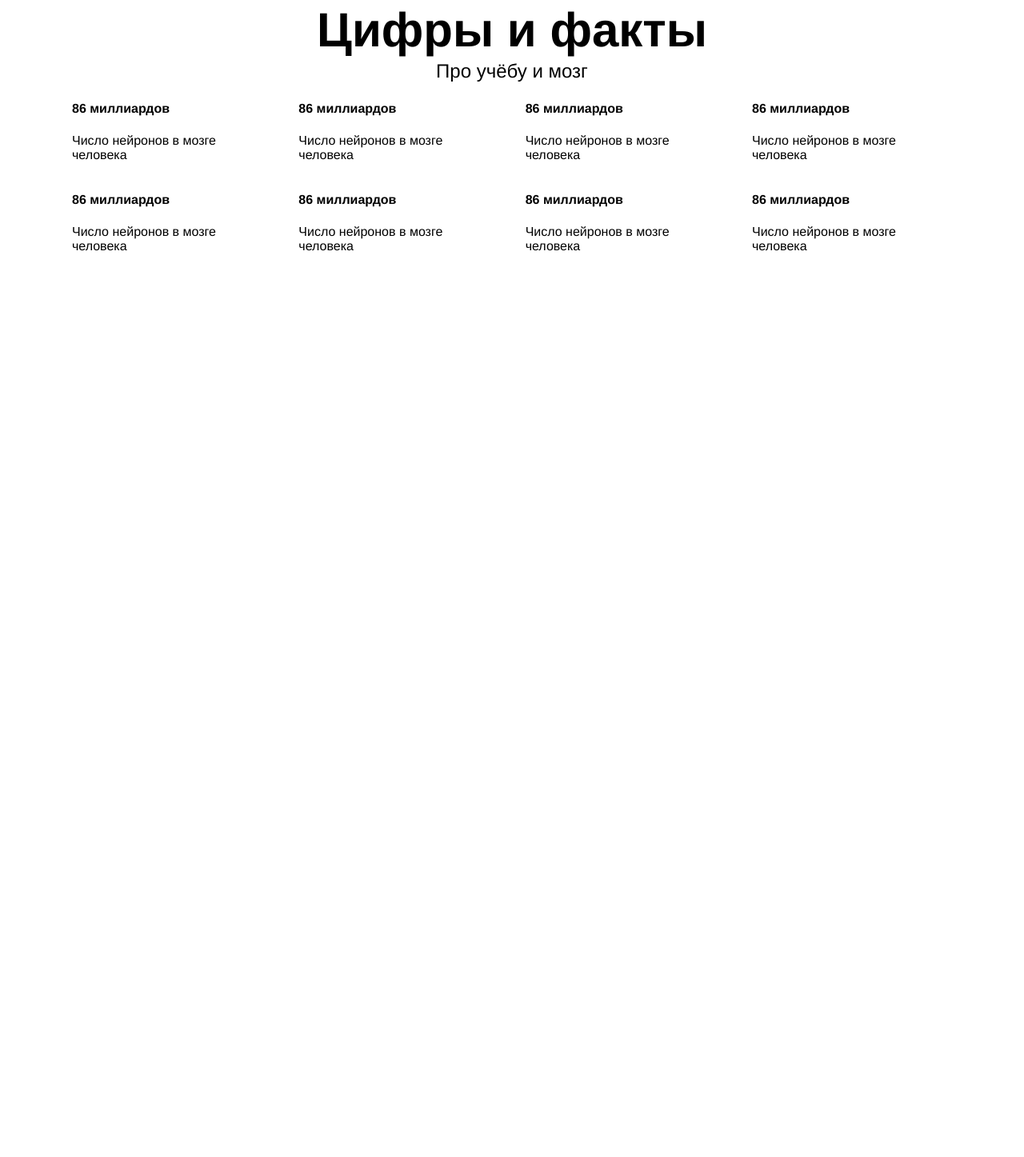
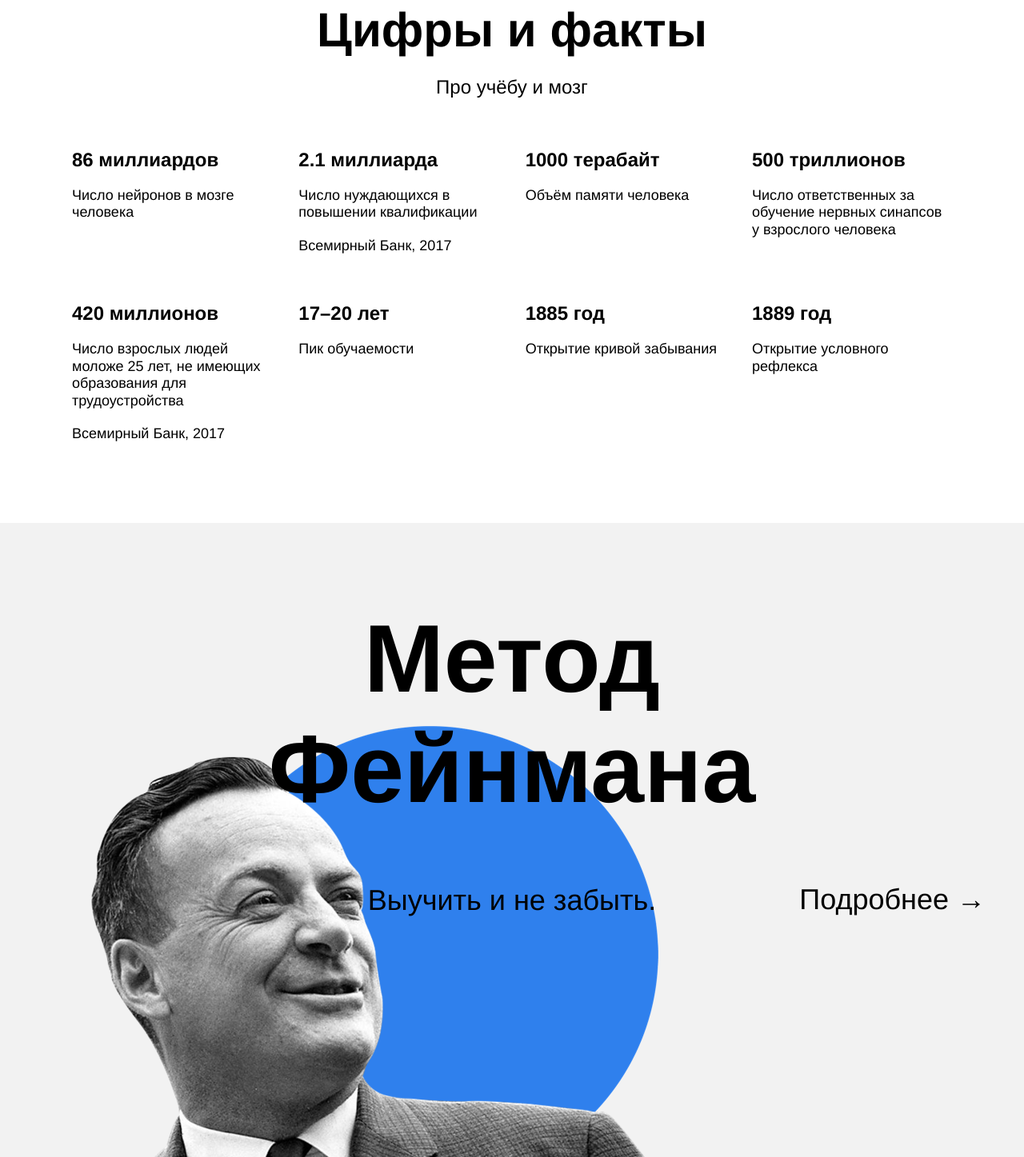
Before and after one commit to eugene-fox/how-to-learn, a plain HTML site: page index.html in a window 1280 px wide. Shown: the part 1353-2800 px from the top of the page at 80% size. Before the commit the page ends 1786 px from the top, so only its background shows below. Drawn offline with Linux system fonts and the light colour scheme.

Commit message:
feinman
Исправил блок дигитс, добавил блок feinman

```diff
--- a/index.html
+++ b/index.html
@@ -43,50 +43,57 @@
       </section>
 
       <section class="digits section-space_bottom_l">
-        <h2 class="section-title">Цифры и факты</h2>
-        <h3 class="section-subtitle">Про учёбу и мозг</h3>
-        <div class="table">
+        <h2 class="section-title section-title_space_bottom centered-block">Цифры и факты</h2>
+        <h3 class="section-subtitle centered-block">Про учёбу и мозг</h3>
+        <div class="table centered-block">
           <div class="table__cell">
             <h4 class="table__heading">86 миллиардов</h4>
             <p class="table__text">Число нейронов в мозге человека</p>
           </div>
           <div class="table__cell">
-            <h4 class="table__heading">86 миллиардов</h4>
-            <p class="table__text">Число нейронов в мозге человека</p>
+            <h4 class="table__heading">2.1 миллиарда</h4>
+            <p class="table__text">Число нуждающихся в повышении квалификации</p>
+            <p class="table__text">Всемирный Банк, 2017</p>
           </div>
           <div class="table__cell">
-            <h4 class="table__heading">86 миллиардов</h4>
-            <p class="table__text">Число нейронов в мозге человека</p>
+            <h4 class="table__heading">1000 терабайт</h4>
+            <p class="table__text">Объём памяти человека</p>
           </div>
           <div class="table__cell">
-            <h4 class="table__heading">86 миллиардов</h4>
-            <p class="table__text">Число нейронов в мозге человека</p>
+            <h4 class="table__heading">500 триллионов</h4>
+            <p class="table__text">Число ответственных за обучение нервных синапсов у взрослого человека</p>
           </div>
           <div class="table__cell">
-            <h4 class="table__heading">86 миллиардов</h4>
-            <p class="table__text">Число нейронов в мозге человека</p>
+            <h4 class="table__heading">420 миллионов</h4>
+            <p class="table__text">Число взрослых людей моложе 25 лет, не имеющих образования для трудоустройства</p>
+            <p class="table__text">Всемирный Банк, 2017</p>
           </div>
           <div class="table__cell">
-            <h4 class="table__heading">86 миллиардов</h4>
-            <p class="table__text">Число нейронов в мозге человека</p>
+            <h4 class="table__heading">17–20 лет</h4>
+            <p class="table__text">Пик обучаемости</p>
           </div>
           <div class="table__cell">
-            <h4 class="table__heading">86 миллиардов</h4>
-            <p class="table__text">Число нейронов в мозге человека</p>
+            <h4 class="table__heading">1885 год</h4>
+            <p class="table__text">Открытие кривой забывания</p>
           </div>
           <div class="table__cell">
-            <h4 class="table__heading">86 миллиардов</h4>
-            <p class="table__text">Число нейронов в мозге человека</p>
+            <h4 class="table__heading">1889 год</h4>
+            <p class="table__text">Открытие условного рефлекса</p>
           </div>
         </div>
       </section>
 
       <section class="feinman section-space_bottom_s">
+        <h2 class="feinman__title centered-block">Метод Фейнмана</h2>
+        <h3 class="feinman__subtitle centered-block">Выучить и не забыть.</h3>
+        <a href="#" class="feinman__link">Подробнее →</p>
       </section>
 
       <section class="kaufman section-space_bottom_s">
       </section>
+
     </main>
+
     <footer class="footer">
 
     </footer>
--- a/styles/style.css
+++ b/styles/style.css
@@ -7,6 +7,10 @@
   margin: 0 auto;
   /* выше для экранов больше 1600px отцентрировали весь контент */
   font-family: 'Helvetica Neue', Arial, sans-serif;
+}
+
+.centered-block {
+  margin: 0 auto;
 }
 
 /* Общие стили для секций */
@@ -27,7 +31,10 @@
   font-weight: bold;
   text-align: center;
   width: 60%;
-  margin: 0;
+}
+
+.section-title_space_bottom {
+  margin-bottom: 20px;
 }
 
 .section-subtitle {
@@ -36,7 +43,6 @@
   font-weight: normal;
   text-align: center;
   width: 60%;
-  margin: 0;
 }
 
 .table {
@@ -48,11 +54,22 @@
 
 .table__cell {
   width: 250px;
+  margin-top: 60px;
 }
 
-.table__heading {}
+.table__heading {
+  line-height: 1.15;
+  font-size: 24px;
+  font-weight: bold;
+  margin: 0;
+}
 
-.table__text {}
+.table__text {
+  line-height: 1.2;
+  font-size: 18px;
+  font-weight: normal;
+  margin: 20px 0 0 0;
+}
 
 /* Стили для секции шапки начинаются тут */
 
@@ -175,12 +192,55 @@
 /* Стили для секции digits начинаются тут */
 
 .digits {
-  display: flex;
+  /* display: flex;
   flex-direction: column;
-  align-items: center;
+  align-items: center; */
 }
 
 /* Стили для секции digits заканчиваются тут */
+
+/* Стили для секции feinman начинаются тут */
+
+.feinman {
+  background: url(/images/feynman.png) #f2f2f2 no-repeat left bottom;
+  height: 790px;
+  padding-top: 100px;
+  position: relative;
+}
+
+.feinman__title {
+  line-height: 1.15;
+  font-size: 120px;
+  font-weight: bold;
+  width: 648px;
+  text-align: center;
+  margin-bottom: 70px;
+}
+
+.feinman__subtitle {
+  line-height: 51px;
+  font-size: 36px;
+  font-weight: normal;
+  text-align: center;
+}
+
+.feinman__link {
+  position: absolute;
+  right: 0;
+  top: 50%;
+  line-height: 51px;
+  font-size: 36px;
+  font-weight: normal;
+  text-decoration: none;
+  color: #000;
+  margin-right: 48px;
+}
+
+.feinman__link:hover {
+  text-decoration: underline;
+}
+
+/* Стили для секции feinman заканчиваются тут */
 
 /* ниже мы привели пример двух селекторов, чтобы вы вспомнили запись элемента */
 
```
